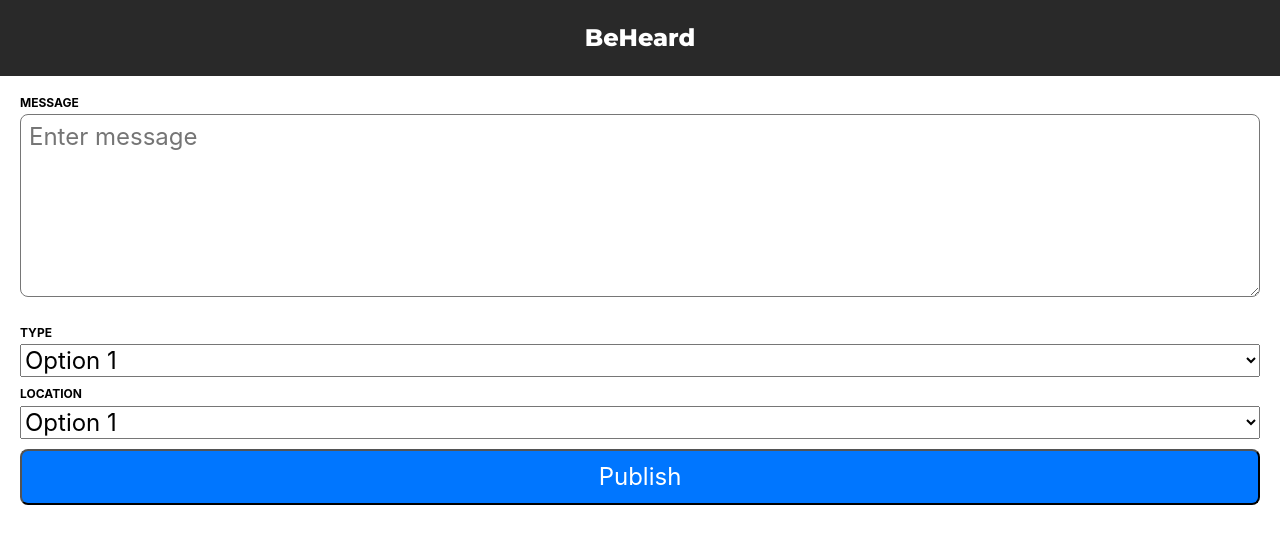
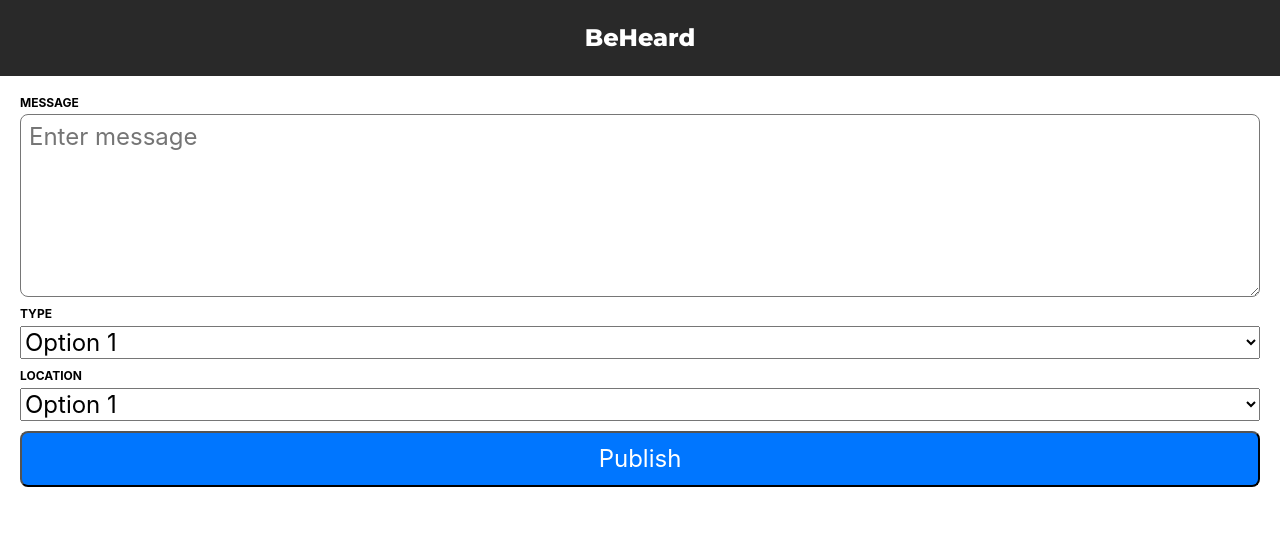
Before and after one commit to swapnilraj/backend-website, a React (Create React App) app: page / in a window 1280 px wide. Shown: the top 544 px of the page. Built offline with nearby package versions, Linux system fonts and the light colour scheme; no server answers; the database is empty.

Commit message:
Use better selectors to style textarea

```diff
--- a/src/AnnouncementForm/AnnouncementForm.css
+++ b/src/AnnouncementForm/AnnouncementForm.css
@@ -11,7 +11,7 @@ form {
   margin-bottom: 10px;
 }
 
-.field:first-of-type {
+textarea.field:first-of-type {
   height: 220px;
 }
 
```
